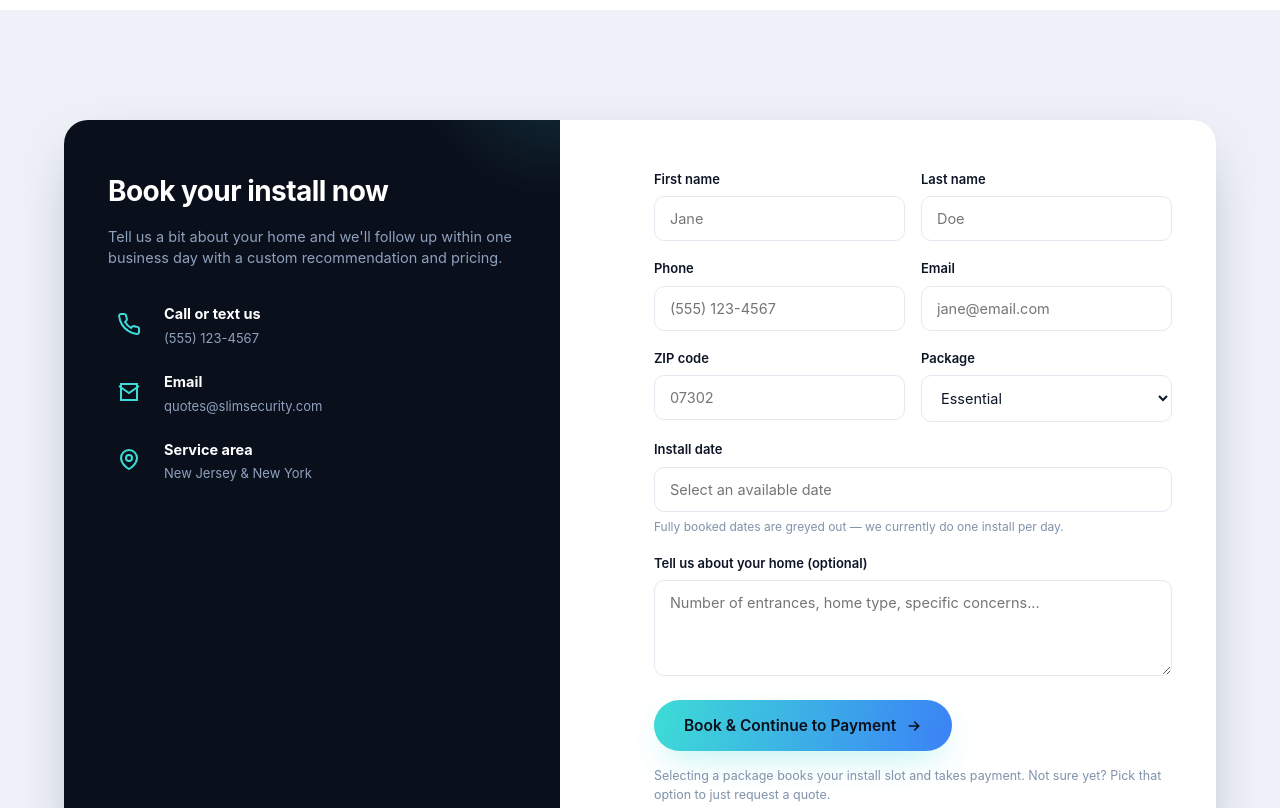
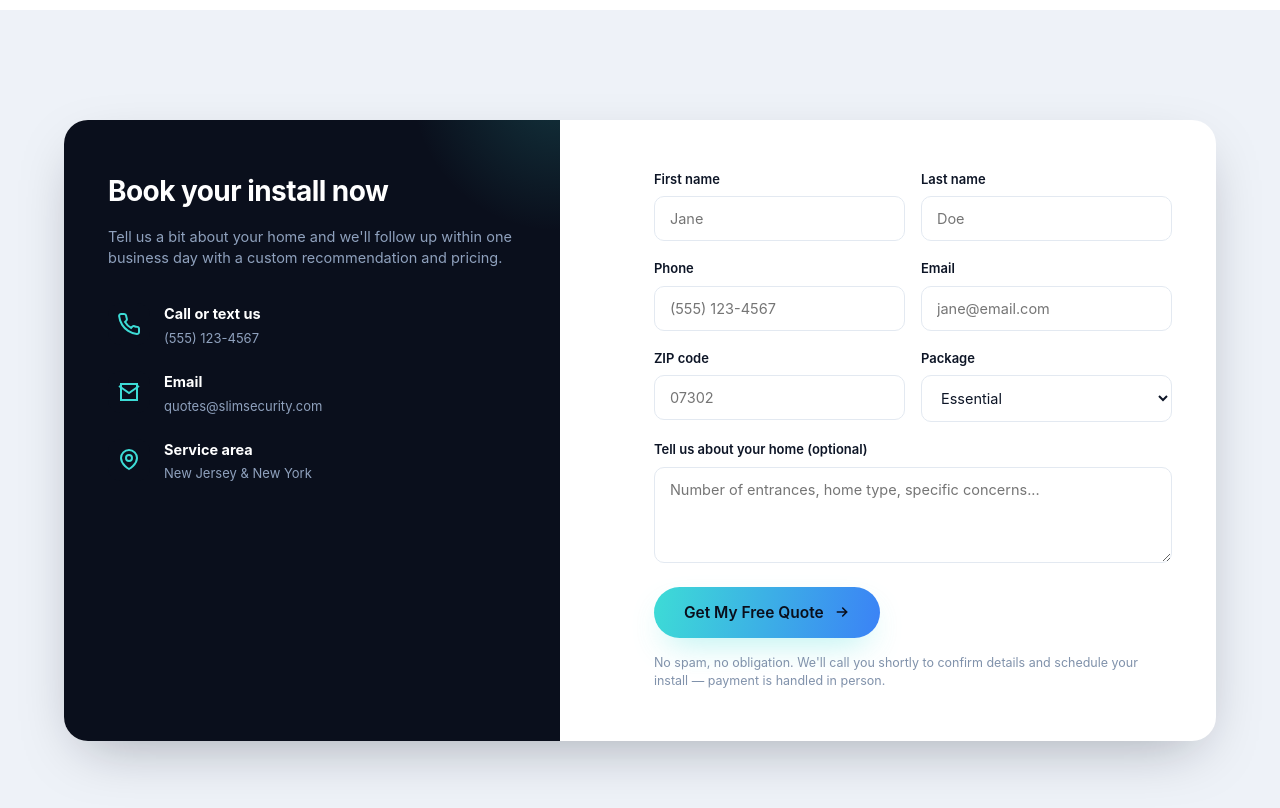
Before and after one commit to henrissss/slim-security, a website: page slim-security/public/index.html in a window 1280 px wide. Shown: the part 6560-7368 px from the top of the page. Drawn offline with nearby package versions, Linux system fonts and the light colour scheme; no server answers.

Commit message:
Disable online payment

```diff
--- a/slim-security/public/index.html
+++ b/slim-security/public/index.html
@@ -853,7 +853,7 @@
               </select>
             </div>
           </div>
-          <div class="field" id="preferredDateField">
+          <div class="field" id="preferredDateField" style="display:none;">
             <label for="preferredDate">Install date <span id="dateFieldOptionalTag" style="font-weight:400;color:#8092ab;">(only needed if booking a package)</span></label>
             <input type="text" id="preferredDate" name="preferredDate" placeholder="Select an available date" autocomplete="off">
             <span class="field-hint" id="dateFieldHint">Fully booked dates are greyed out — we currently do one install per day.</span>
@@ -863,10 +863,10 @@
             <textarea id="message" name="message" placeholder="Number of entrances, home type, specific concerns..."></textarea>
           </div>
           <div class="submit-row">
-            <button type="submit" class="btn btn-primary" id="quoteSubmitBtn">Book &amp; Continue to Payment
+            <button type="submit" class="btn btn-primary" id="quoteSubmitBtn">Get My Free Quote
               <svg viewBox="0 0 24 24" fill="none" stroke="currentColor" stroke-width="2.4" stroke-linecap="round"><path d="M5 12h14M13 6l6 6-6 6"/></svg>
             </button>
-            <span class="form-note">Selecting a package books your install slot and takes payment. Not sure yet? Pick that option to just request a quote.</span>
+            <span class="form-note">No spam, no obligation. We'll call you shortly to confirm details and schedule your install — payment is handled in person.</span>
           </div>
           <div class="form-success" id="formSuccess">
             <svg viewBox="0 0 24 24" width="18" height="18" fill="none" stroke="currentColor" stroke-width="2.4"><path d="M20 6L9 17l-5-5"/></svg>
@@ -1017,6 +1017,11 @@
   const packageSelect = document.getElementById('package');
   const dateInput = document.getElementById('preferredDate');
 
+  // Flip this to true to turn the date-picker + online payment flow back on
+  // (everything for it is still here, just switched off for now while
+  // appointments are booked by phone and payment is taken in person).
+  const PAYMENTS_ENABLED = false;
+
   let stripe = null;
   let cardElement = null;
   let currentClientSecret = null;
@@ -1073,6 +1078,8 @@
       disable: unavailableDates,
     });
   }
+  if (PAYMENTS_ENABLED) {
+    document.getElementById('preferredDateField').style.display = '';
     loadAvailabilityAndInitPicker();
 
     // Only require an install date when the customer is booking a real package.
@@ -1082,6 +1089,7 @@
     }
     packageSelect.addEventListener('change', updateDateRequirement);
     updateDateRequirement();
+  }
 
   form.addEventListener('submit', async (e) => {
     e.preventDefault();
@@ -1099,8 +1107,10 @@
       notes: document.getElementById('message').value.trim() || null,
     };
 
-    if (pkg === 'Not sure yet') {
-      // Plain quote request — no date/payment, but it does get saved so you can follow up.
+    if (!PAYMENTS_ENABLED || pkg === 'Not sure yet') {
+      // Online booking/payment is currently switched off (PAYMENTS_ENABLED = false above) —
+      // every submission is treated as a quote request/lead regardless of package chosen,
+      // and saved so you can call the customer back to book + collect payment in person.
       submitBtn.disabled = true;
       try {
         const res = await fetch('/api/leads', {
```
Lines whose indentation alone changed are shown as unchanged.
